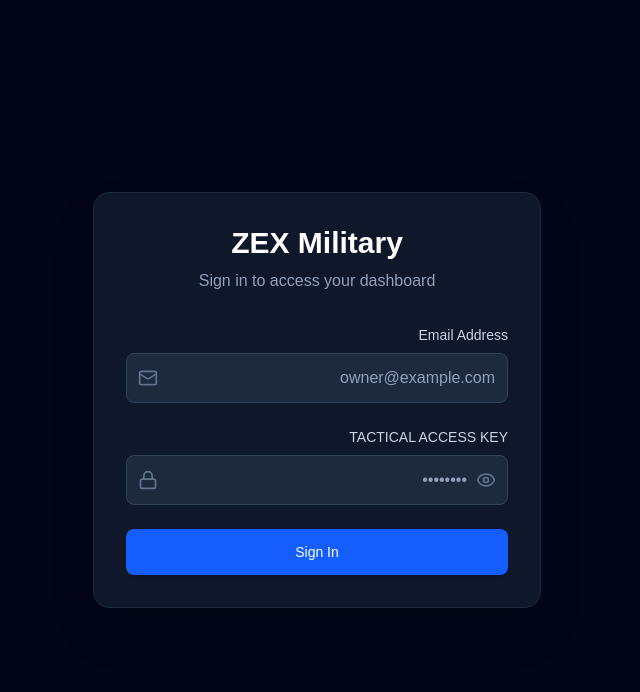
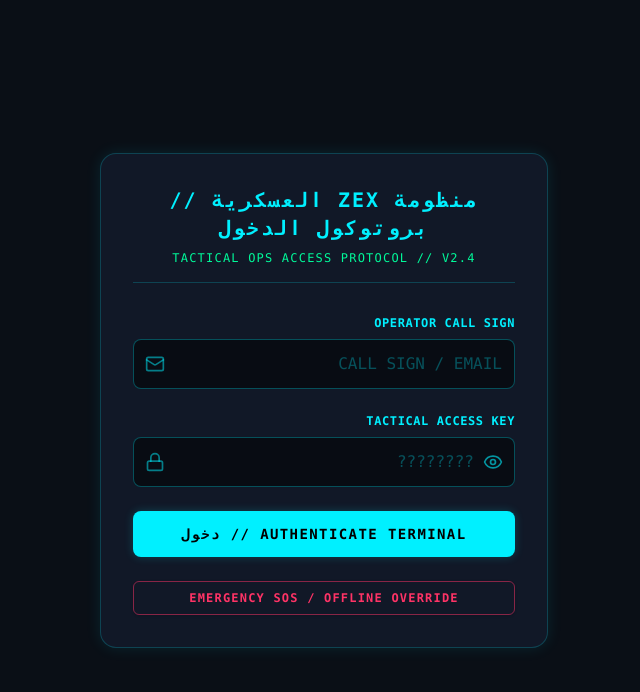
Before and after one commit to Abo7tab/zex-front, a Next.js app: page /login in a window 1280 px wide. Shown: the top 692 px of the page, without its empty margins (443-1083 px from the left). Built offline with nearby package versions, Linux system fonts and the light colour scheme.

Commit message:
fix: restore tactical dashboard audit terminal

```diff
--- a/src/app/dashboard/page.tsx
+++ b/src/app/dashboard/page.tsx
@@ -7,6 +7,7 @@ import { subscribeToDeviceState } from '@/lib/firebase';
 import { LogOut, User, MapPin, Search, AlertTriangle, ShieldAlert, ShieldCheck, Volume2, VolumeX, Battery, Smartphone, Wifi, WifiOff, Trash, Trash2, Menu, X, ExternalLink, ChevronUp, ChevronDown, Bluetooth, Settings, Eye, EyeOff, Sliders } from 'lucide-react';
 import DeviceMap from '@/components/map/DeviceMap';
 import SettingsModal from '@/components/modals/SettingsModal';
+import LiveAuditTerminal from '@/components/dashboard/LiveAuditTerminal';
 
 export default function DashboardPage() {
   const [user, setUser] = useState<any>(null);
@@ -511,6 +512,8 @@ export default function DashboardPage() {
         </div>
       )}
 
+      <LiveAuditTerminal />
+
       {showUnregisterModal && (
         <div className="fixed inset-0 bg-[#0A0F16]/40 flex items-center justify-center z-50 p-4 backdrop-blur-sm">
           <div className="bg-white p-6 rounded-3xl w-full max-w-sm shadow-2xl border border-slate-100 text-center">
--- a/src/app/login/page.tsx
+++ b/src/app/login/page.tsx
@@ -28,55 +28,55 @@ export default function LoginPage() {
   };
 
   return (
-    <div className="min-h-screen flex items-center justify-center bg-slate-950 p-4">
-      <div className="w-full max-w-md bg-slate-900 border border-slate-800 rounded-2xl p-8 shadow-2xl">
-        <div className="mb-8 text-center">
-          <h1 className="text-3xl font-bold text-white mb-2">ZEX Military</h1>
-          <p className="text-slate-400">Sign in to access your dashboard</p>
+    <div className="min-h-screen flex items-center justify-center bg-[#0A0F16] p-4 font-mono">
+      <div className="w-full max-w-md bg-[#111827] border border-[#00F0FF]/20 rounded-2xl p-8 shadow-[0_0_15px_rgba(0,240,255,0.1)]">
+        <div className="mb-8 text-center border-b border-[#00F0FF]/20 pb-4">
+          <h1 className="text-xl font-bold text-[#00F0FF] mb-2 tracking-widest">منظومة ZEX العسكرية // بروتوكول الدخول</h1>
+          <p className="text-[#00FA9A] text-xs uppercase tracking-widest">TACTICAL OPS ACCESS PROTOCOL // V2.4</p>
         </div>
 
         {error && (
-          <div className="mb-6 p-4 bg-red-500/10 border border-red-500/20 rounded-lg text-red-400 text-sm">
+          <div className="mb-6 p-4 bg-[#FF3366]/10 border border-[#FF3366]/50 rounded-lg text-[#FF3366] text-sm">
             {error}
           </div>
         )}
 
         <form onSubmit={handleLogin} className="space-y-6">
           <div>
-            <label className="block text-sm font-medium text-slate-300 mb-2">Email Address</label>
+            <label className="block text-xs font-bold text-[#00F0FF] mb-2 uppercase tracking-wider">OPERATOR CALL SIGN</label>
             <div className="relative">
               <div className="absolute inset-y-0 left-0 pl-3 flex items-center pointer-events-none">
-                <Mail className="h-5 w-5 text-slate-500" />
+                <Mail className="h-5 w-5 text-[#00F0FF]/50" />
               </div>
               <input
-                type="email"
+                type="text"
                 required
                 value={email}
                 onChange={(e) => setEmail(e.target.value)}
-                className="block w-full pl-10 pr-3 py-3 border border-slate-700 rounded-lg bg-slate-800 text-white placeholder-slate-400 focus:outline-none focus:ring-2 focus:ring-blue-500 focus:border-transparent transition"
-                placeholder="owner@example.com"
+                className="block w-full pl-10 pr-3 py-3 border border-[#00F0FF]/30 rounded-lg bg-black/50 text-[#00FA9A] placeholder-[#00F0FF]/30 focus:outline-none focus:ring-1 focus:ring-[#00F0FF] focus:border-[#00F0FF] transition"
+                placeholder="CALL SIGN / EMAIL"
               />
             </div>
           </div>
 
           <div>
-            <label className="block text-sm font-medium text-slate-300 mb-2">TACTICAL ACCESS KEY</label>
+            <label className="block text-xs font-bold text-[#00F0FF] mb-2 uppercase tracking-wider">TACTICAL ACCESS KEY</label>
             <div className="relative">
               <div className="absolute inset-y-0 left-0 pl-3 flex items-center pointer-events-none">
-                <Lock className="h-5 w-5 text-slate-500" />
+                <Lock className="h-5 w-5 text-[#00F0FF]/50" />
               </div>
               <input
                 type={showPassword ? "text" : "password"}
                 required
                 value={password}
                 onChange={(e) => setPassword(e.target.value)}
-                className="block w-full pl-10 pr-10 py-3 border border-slate-700 rounded-lg bg-slate-800 text-white placeholder-slate-400 focus:outline-none focus:ring-2 focus:ring-blue-500 focus:border-transparent transition"
-                placeholder="••••••••"
+                className="block w-full pl-10 pr-10 py-3 border border-[#00F0FF]/30 rounded-lg bg-black/50 text-[#00FA9A] placeholder-[#00F0FF]/30 focus:outline-none focus:ring-1 focus:ring-[#00F0FF] focus:border-[#00F0FF] transition"
+                placeholder="????????"
               />
               <button
                 type="button"
                 onClick={() => setShowPassword(!showPassword)}
-                className="absolute inset-y-0 right-0 pr-3 flex items-center text-slate-500 hover:text-slate-300"
+                className="absolute inset-y-0 right-0 pr-3 flex items-center text-[#00F0FF]/60 hover:text-[#00F0FF]"
               >
                 {showPassword ? <EyeOff className="h-5 w-5" /> : <Eye className="h-5 w-5" />}
               </button>
@@ -86,9 +86,17 @@ export default function LoginPage() {
           <button
             type="submit"
             disabled={loading}
-            className="w-full flex justify-center items-center py-3 px-4 border border-transparent rounded-lg shadow-sm text-sm font-medium text-white bg-blue-600 hover:bg-blue-700 focus:outline-none focus:ring-2 focus:ring-offset-2 focus:ring-blue-500 disabled:opacity-50 disabled:cursor-not-allowed transition-colors"
+            className="w-full flex justify-center items-center py-3 px-4 border border-[#00F0FF]/50 rounded-lg shadow-[0_0_10px_rgba(0,240,255,0.2)] text-sm font-bold text-black bg-[#00F0FF] hover:bg-[#00FA9A] focus:outline-none focus:ring-2 focus:ring-offset-2 focus:ring-offset-[#0A0F16] focus:ring-[#00F0FF] disabled:opacity-50 disabled:cursor-not-allowed transition-colors tracking-widest uppercase"
           >
-            {loading ? <Loader2 className="animate-spin h-5 w-5" /> : 'Sign In'}
+            {loading ? <Loader2 className="animate-spin h-5 w-5" /> : 'AUTHENTICATE TERMINAL // دخول'}
+          </button>
+
+          <button
+            type="button"
+            className="w-full mt-4 flex justify-center py-2 px-4 border border-[#FF3366]/50 rounded-md shadow-sm text-xs font-bold text-[#FF3366] bg-transparent hover:bg-[#FF3366]/10 focus:outline-none focus:ring-2 focus:ring-offset-2 focus:ring-offset-[#0A0F16] focus:ring-[#FF3366] transition-colors tracking-widest uppercase"
+            onClick={() => alert('SOS PROTOCOL INITIATED')}
+          >
+            EMERGENCY SOS / OFFLINE OVERRIDE
           </button>
         </form>
       </div>
--- /dev/null
+++ b/src/components/dashboard/LiveAuditTerminal.tsx
@@ -0,0 +1,19 @@
+"use client";
+
+import { useTerminalStore } from '@/store/useTerminalStore';
+
+export default function LiveAuditTerminal() {
+  const logs = useTerminalStore((state) => state.logs);
+
+  return (
+    <section className="fixed bottom-4 left-4 right-4 md:left-auto md:right-6 md:w-[360px] z-30 overflow-hidden rounded-xl border border-cyan-400/20 bg-[#0A0F16]/95 shadow-2xl backdrop-blur-md">
+      <div className="flex items-center justify-between border-b border-cyan-400/10 px-3 py-2 font-mono text-[10px] uppercase tracking-[0.18em] text-cyan-300">
+        <span>Live Audit Terminal</span>
+        <span className="text-emerald-300">{logs.length ? 'ONLINE' : 'READY'}</span>
+      </div>
+      <div className="max-h-28 overflow-y-auto px-3 py-2 font-mono text-[10px] leading-5 text-slate-300">
+        {logs.length ? logs.map((log, index) => <div key={`${log}-${index}`}>{log}</div>) : <div className="text-slate-500">Waiting for API activity...</div>}
+      </div>
+    </section>
+  );
+}
```
